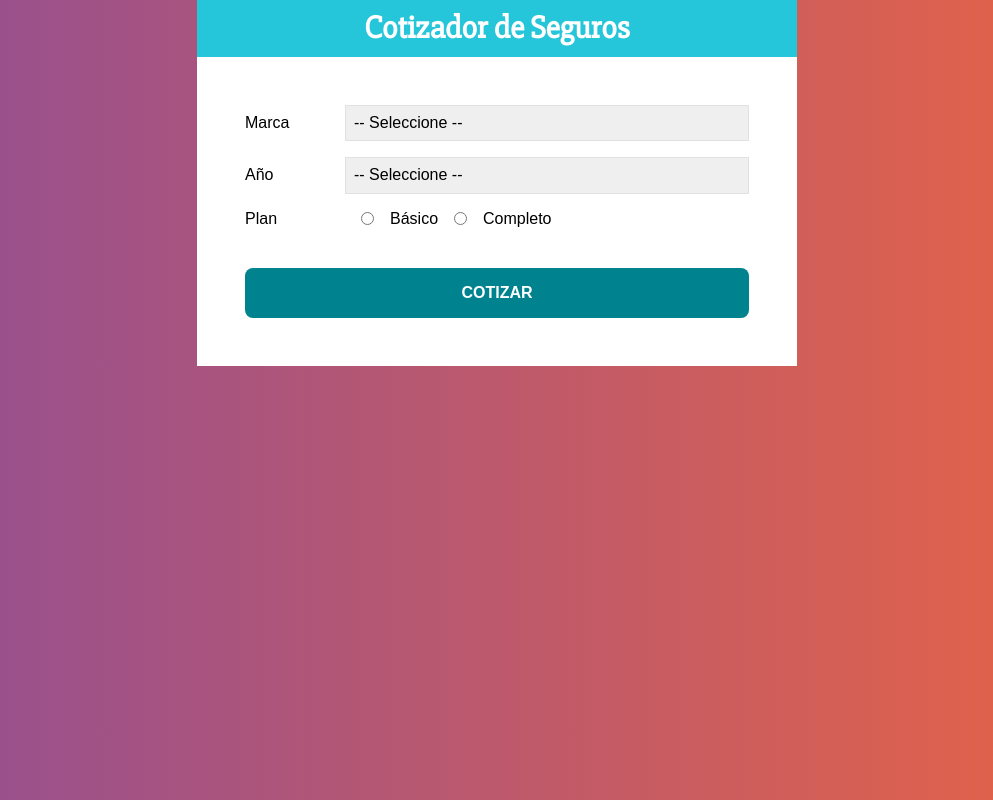
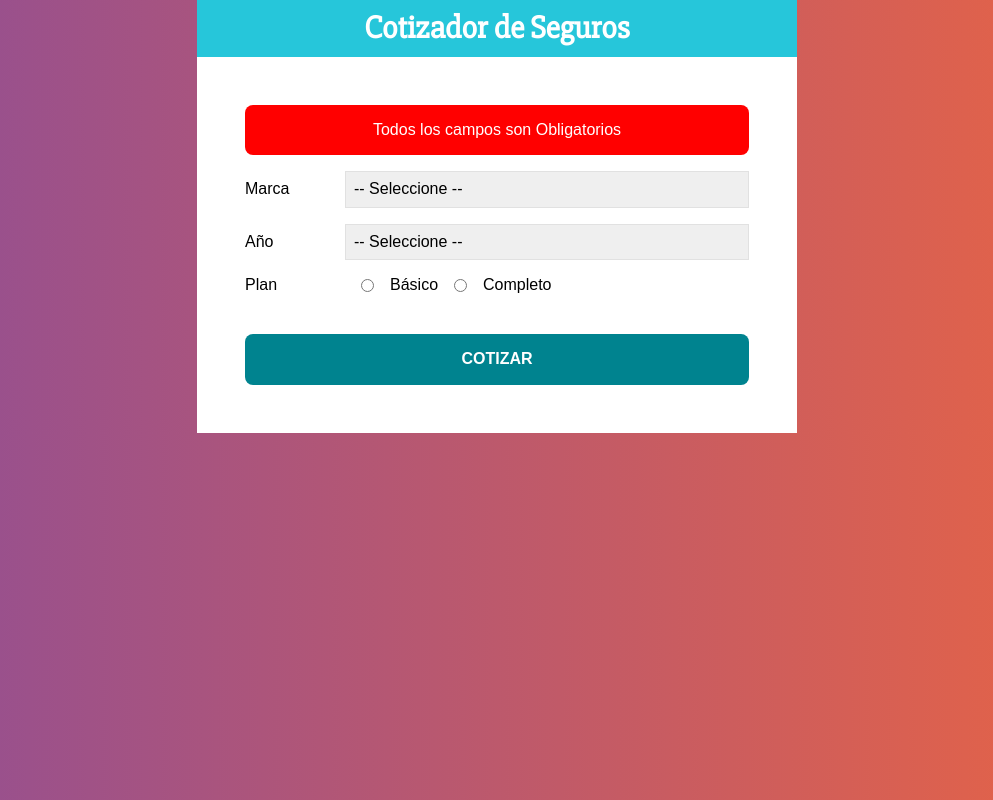
Before and after one commit to ManuelBlaze/cotizador_react, a React (Create React App) app: page / in a window 1280 px wide. Both pictures are taken after a click on the button "COTIZAR". Shown: the whole page, without its empty margins (143-1136 px from the left). Built offline with nearby package versions, Linux system fonts and the light colour scheme.

Commit message:
validar form

```diff
--- a/src/components/Formulario.jsx
+++ b/src/components/Formulario.jsx
@@ -1,4 +1,4 @@
-import React from 'react';
+import React, {useState} from 'react';
 import styled from "@emotion/styled";
 
 const Campo = styled.div`
@@ -42,12 +42,72 @@ const Boton = styled.button`
     }
 `;
 
+const Error = styled.div`
+    background-color: red;
+    color: white;
+    padding: 1rem;
+    width: 100%;
+    text-align: center;
+    margin-bottom: 1rem;
+    border-radius: .5rem;
+`;
+
 const Formulario = () => {
+
+    const [datos, setDatos] = useState({
+        marca: '',
+        year: '',
+        plan: ''
+    });
+
+    const [error, setError] = useState(false);
+
+    //Extraer Valores
+    const { marca, year, plan } = datos;
+
+    //Leer el formulario y extraer datos
+    const obtenerInformacion = e => {
+        setDatos ({
+            ...datos,
+            [e.target.name] : e.target.value
+        })
+    }
+
+    //cuando se presiona el boton
+    const cotizarSeguro = e => {
+        e.preventDefault();
+
+        if (marca.trim() === '' || year.trim() === '' || plan.trim() === '') {
+            console.log('si se pasa');
+            setError(true);
+            return;
+        }
+
+        setError(false);
+
+        //obtener diferencia de años
+        //por cada año -3%
+        //Americano 15%
+        //Asiatico 5%
+        //Europeo 30%
+        //Básico +20%
+        //Completo 50%
+        //Total
+    }
+
     return (
-			<form>
+			<form
+                onSubmit={cotizarSeguro}
+            >
+                {error ? <Error>Todos los campos son Obligatorios</Error> : null}
+
 				<Campo>
 					<Label>Marca</Label>
-					<Select>
+					<Select
+                        name="marca"
+                        value={marca}
+                        onChange={obtenerInformacion}
+                        >
 						<option value="">-- Seleccione --</option>
 						<option value="americano">Americano</option>
 						<option value="europeo">Europeo</option>
@@ -56,7 +116,11 @@ const Formulario = () => {
 				</Campo>
 				<Campo>
 					<Label>Año</Label>
-					<Select>
+					<Select
+                        name="year"
+                        value={year}
+                        onChange={obtenerInformacion}
+                        >
 						<option value="">-- Seleccione --</option>
 						<option value="2021">2021</option>
 						<option value="2020">2020</option>
@@ -76,15 +140,19 @@ const Formulario = () => {
                         type="radio"
                         name="plan"
                         value="basico"
-                    /> Básico
+                        checked={plan === "basico"}
+                        onChange={obtenerInformacion}
+                        /> Básico
                     <InputRadio
                         type="radio"
                         name="plan"
                         value="completo"
+                        checked={plan === "completo"}
+                        onChange={obtenerInformacion}
                     /> Completo
                 </Campo>
 
-                <Boton type="button">Cotizar</Boton>
+                <Boton type="submit">Cotizar</Boton>
 			</form>
 		);
 }
```
